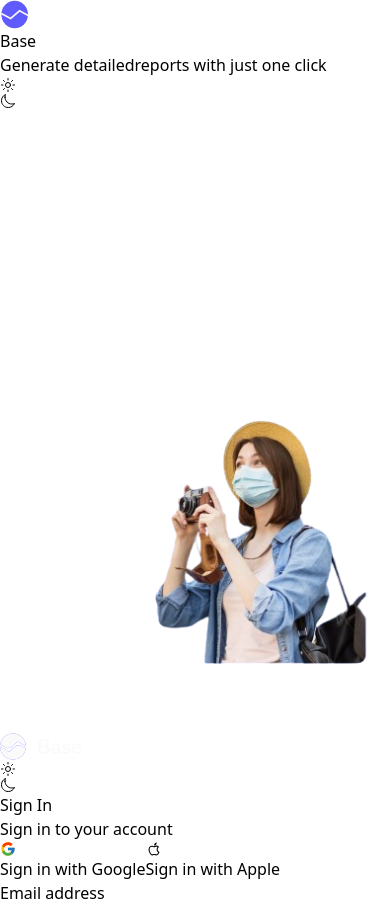
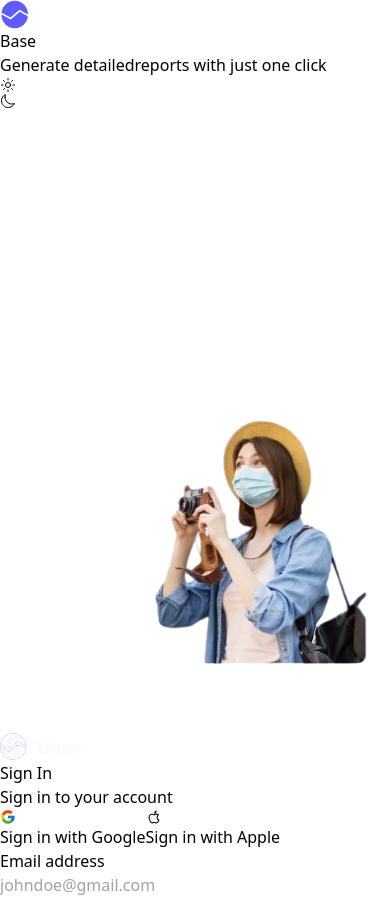
Before and after one commit to SHIVA-6699/openinapp-task1, a React (Vite) app: page / in a window 390 px wide. Shown: the top 901 px of the page. Built offline with nearby package versions, Linux system fonts and the light colour scheme; no server answers.

Commit message:
[Finish]

```diff
--- a/src/components/Login.jsx
+++ b/src/components/Login.jsx
@@ -125,10 +125,10 @@ const Login = () => {
           </svg>
         </div>
         <div className=" p-8 rounded-lg w-11/12 lg:w-2/3 space-y-5">
-        <div className=" lg:hidden">
+        {/* <div className=" lg:hidden">
 
           { <ToggleButton />}
-        </div>
+        </div> */}
 
           <h1 className="font-montserrat font-bold text-4xl mb-4 dark:text-white">
             Sign In
```
